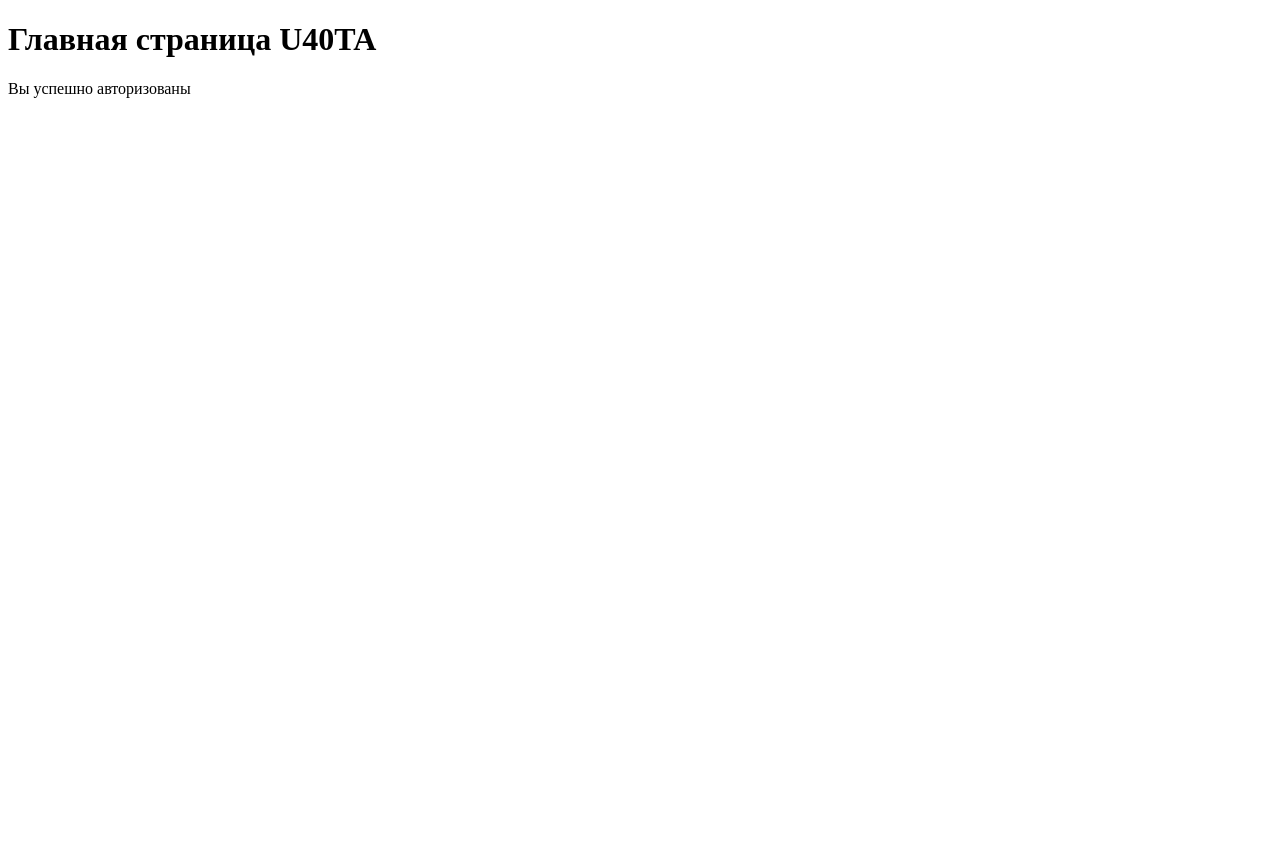
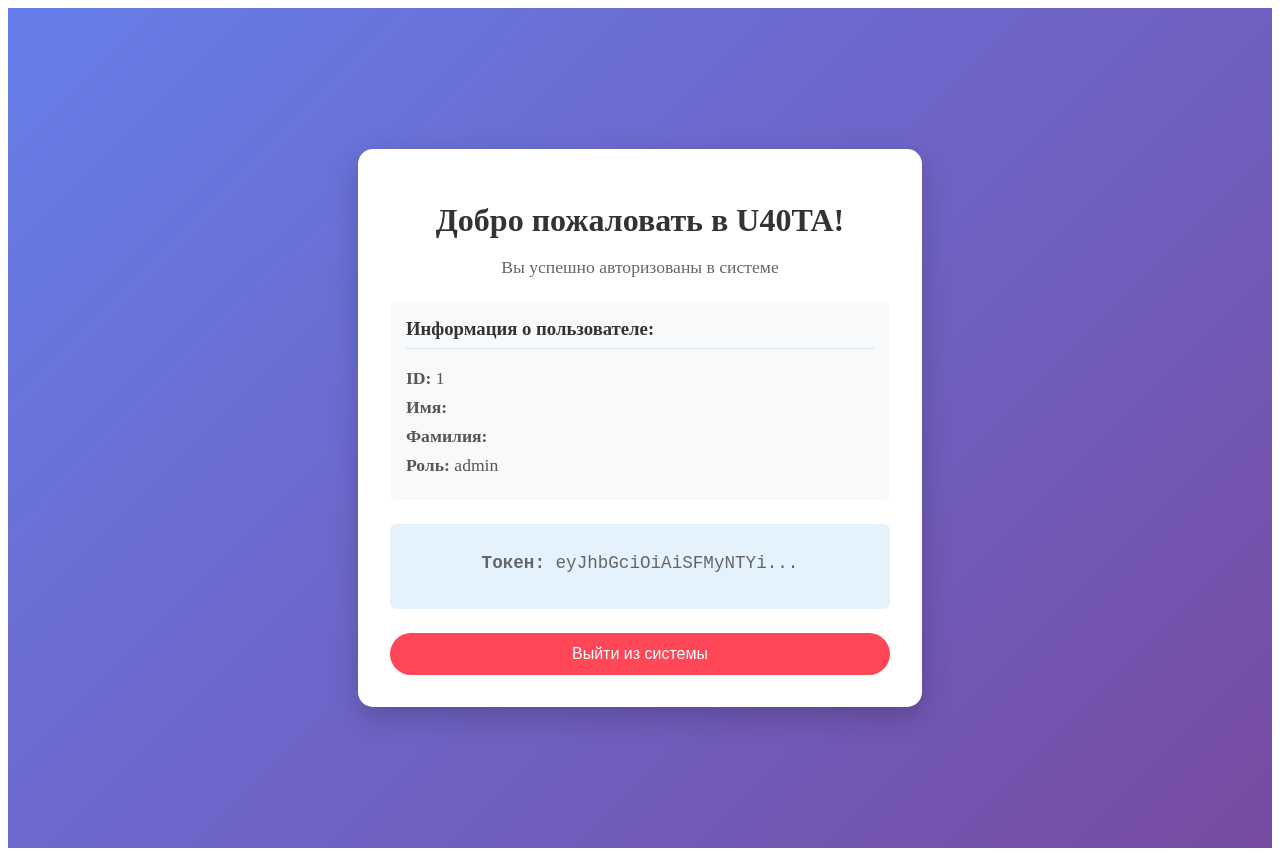
Before and after one commit to BooBa77/U40ta, a Vue app in the folder frontend/: page / in a window 1280 px wide. Before the commit the page ends 800 px from the top, so only its background shows below. Built offline with nearby package versions, Linux system fonts and the light colour scheme; sample sign-in values are in the browser's storage.

Commit message:
Добавлен переход на Home.vue после авторизации

```diff
--- a/frontend/src/router/index.js
+++ b/frontend/src/router/index.js
@@ -6,7 +6,8 @@ const routes = [
   {
     path: '/',
     name: 'Home',
-    component: Home
+    component: Home,
+    meta: { requiresAuth: true }
   },
   {
     path: '/dev-login',
@@ -20,4 +21,29 @@ const router = createRouter({
   routes
 })
 
+// Навигационный хук для проверки авторизации
+router.beforeEach((to, from, next) => {
+  const isAuthenticated = localStorage.getItem('auth_token')
+  const isDevelopment = import.meta.env.DEV;
+
+/*
+  if (to.meta.requiresAuth && !isAuthenticated) {
+    next('/dev-login')  // <- редирект на dev-login вместо login
+  } else {
+    next()
+  }
+*/
+  if (to.meta.requiresAuth && !isAuthenticated) {
+    // В разработке - на dev-login, на проде - на обычный login
+    if (isDevelopment) {
+      next('/dev-login');
+    } else {
+      next('/login');
+    }
+  } else {
+    next();
+  }
+
+})
+
 export default router
--- a/frontend/src/views/DevLogin.vue
+++ b/frontend/src/views/DevLogin.vue
@@ -1,25 +1,26 @@
 <template>
-  <div>
+  <div class="dev-login">
     <h1>Вход для разработки</h1>
 
     <!-- Выпадающий список пользователей -->
-    <div>
+    <div class="user-selection">
       <label>Выберите пользователя:</label>
       <select v-model="selectedUserId">
         <option value="">-- Выберите пользователя --</option>
         <option v-for="user in users" :key="user.id" :value="user.id">
-          {{ user.name }} (ID: {{ user.id }})
+          Пользователь #{{ user.id }}
         </option>
       </select>
     </div>
 
     <!-- Кнопка входа -->
-    <button @click="login" :disabled="!selectedUserId">
+    <button @click="login" :disabled="!selectedUserId" class="login-btn">
       Войти
     </button>
 
-    <!-- Сообщение об ошибке -->
-    <p v-if="error" style="color: red;">{{ error }}</p>
+    <!-- Сообщения -->
+    <div v-if="error" class="error">{{ error }}</div>
+    <div v-if="loading" class="loading">Выполняется вход...</div>
   </div>
 </template>
 
@@ -30,7 +31,8 @@ export default {
     return {
       users: [], // Список пользователей
       selectedUserId: '', // ID выбранного пользователя
-      error: '' // Сообщение об ошибке
+      error: '', // Сообщение об ошибке
+      loading: false // Флаг загрузки
     }
   },
   async mounted() {
@@ -56,6 +58,9 @@ export default {
     async login() {
       if (!this.selectedUserId) return
 
+      this.loading = true
+      this.error = ''
+
       try {
         // Отправляем запрос на бэкенд для получения JWT
         const response = await fetch('/api/auth/dev-login', {
@@ -64,25 +69,88 @@ export default {
             'Content-Type': 'application/json'
           },
           body: JSON.stringify({
-            userId: this.selectedUserId
+            userId: parseInt(this.selectedUserId)
           })
         })
 
         if (response.ok) {
           const data = await response.json()
 
-          // Сохраняем токен (например, в localStorage)
-          localStorage.setItem('auth_token', data.token)
+          // Сохраняем токен в localStorage
+          localStorage.setItem('auth_token', data.access_token)
 
-          // Переходим на главную страницу
+          // Просто перенаправляем на главную страницу
+          // Home.vue сам проверит авторизацию и получит данные пользователя
           this.$router.push('/')
         } else {
-          this.error = 'Ошибка авторизации'
+          const errorData = await response.json()
+          this.error = errorData.message || 'Ошибка авторизации'
         }
       } catch (err) {
         this.error = 'Ошибка соединения с сервером'
+      } finally {
+        this.loading = false
       }
     }
   }
 }
 </script>
+
+<style scoped>
+.dev-login {
+  max-width: 400px;
+  margin: 50px auto;
+  padding: 20px;
+  text-align: center;
+}
+
+.user-selection {
+  margin: 20px 0;
+}
+
+select {
+  width: 100%;
+  padding: 10px;
+  margin-top: 10px;
+  border: 1px solid #ccc;
+  border-radius: 4px;
+}
+
+.login-btn {
+  width: 100%;
+  padding: 12px;
+  background: #007bff;
+  color: white;
+  border: none;
+  border-radius: 4px;
+  cursor: pointer;
+  font-size: 16px;
+}
+
+.login-btn:disabled {
+  background: #6c757d;
+  cursor: not-allowed;
+}
+
+.login-btn:not(:disabled):hover {
+  background: #0056b3;
+}
+
+.error {
+  margin: 20px 0;
+  padding: 10px;
+  background-color: #ffebee;
+  color: #c62828;
+  border: 1px solid #ffcdd2;
+  border-radius: 4px;
+}
+
+.loading {
+  margin: 20px 0;
+  padding: 10px;
+  background-color: #e3f2fd;
+  color: #1565c0;
+  border: 1px solid #bbdefb;
+  border-radius: 4px;
+}
+</style>
--- a/frontend/src/views/Home.vue
+++ b/frontend/src/views/Home.vue
@@ -1,6 +1,149 @@
 <template>
-  <div>
-    <h1>Главная страница U40TA</h1>
-    <p>Вы успешно авторизованы</p>
+  <div class="home">
+    <div class="welcome-card">
+      <h1>Добро пожаловать в U40TA!</h1>
+      <p>Вы успешно авторизованы в системе</p>
+
+      <div class="user-info" v-if="userData">
+        <h3>Информация о пользователе:</h3>
+        <p><strong>ID:</strong> {{ userData.sub }}</p>
+        <p><strong>Имя:</strong> {{ userData.first_name }}</p>
+        <p><strong>Фамилия:</strong> {{ userData.last_name }}</p>
+        <p><strong>Роль:</strong> {{ userData.role }}</p>
+      </div>
+
+      <div class="token-info">
+        <p><strong>Токен:</strong> {{ tokenPreview }}</p>
+      </div>
+
+      <button @click="handleLogout" class="logout-btn">Выйти из системы</button>
+    </div>
   </div>
 </template>
+
+<script>
+export default {
+  name: 'Home',
+  data() {
+    return {
+      userData: null,
+      token: ''
+    }
+  },
+  computed: {
+    tokenPreview() {
+      if (!this.token) return 'не получен';
+      return this.token.substring(0, 20) + '...';
+    }
+  },
+  mounted() {
+    this.checkAuth();
+  },
+  methods: {
+    checkAuth() {
+      // Получаем токен из localStorage
+      this.token = localStorage.getItem('auth_token');
+
+      if (!this.token) {
+        // Если нет токена - перенаправляем на страницу входа
+        this.$router.push('/dev-login');
+        return;
+      }
+
+      try {
+        // Декодируем JWT токен чтобы получить данные пользователя
+        const payload = JSON.parse(atob(this.token.split('.')[1]));
+        this.userData = payload;
+        console.log('Данные пользователя:', payload);
+      } catch (error) {
+        console.error('Ошибка декодирования токена:', error);
+        this.handleLogout();
+      }
+    },
+
+    handleLogout() {
+      // Удаляем токен и перенаправляем на страницу входа
+      localStorage.removeItem('auth_token');
+      this.$router.push('/dev-login');
+    }
+  }
+}
+</script>
+
+<style scoped>
+.home {
+  display: flex;
+  justify-content: center;
+  align-items: center;
+  min-height: 100vh;
+  background: linear-gradient(135deg, #667eea 0%, #764ba2 100%);
+  padding: 20px;
+}
+
+.welcome-card {
+  background: white;
+  padding: 2rem;
+  border-radius: 15px;
+  box-shadow: 0 10px 30px rgba(0, 0, 0, 0.2);
+  text-align: center;
+  max-width: 500px;
+  width: 100%;
+}
+
+.welcome-card h1 {
+  color: #333;
+  margin-bottom: 1rem;
+  font-size: 2rem;
+}
+
+.welcome-card p {
+  color: #666;
+  margin-bottom: 1.5rem;
+  font-size: 1.1rem;
+}
+
+.user-info {
+  background: #f8f9fa;
+  padding: 1rem;
+  border-radius: 8px;
+  margin-bottom: 1.5rem;
+  text-align: left;
+}
+
+.user-info h3 {
+  margin-top: 0;
+  color: #333;
+  border-bottom: 1px solid #dee2e6;
+  padding-bottom: 0.5rem;
+}
+
+.user-info p {
+  margin: 0.5rem 0;
+  color: #555;
+}
+
+.token-info {
+  background: #e3f2fd;
+  padding: 0.75rem;
+  border-radius: 6px;
+  margin-bottom: 1.5rem;
+  font-family: monospace;
+  font-size: 0.9rem;
+}
+
+.logout-btn {
+  background: #ff4757;
+  color: white;
+  border: none;
+  padding: 12px 30px;
+  border-radius: 25px;
+  cursor: pointer;
+  font-size: 1rem;
+  transition: background 0.3s;
+  width: 100%;
+}
+
+.logout-btn:hover {
+  background: #ff3742;
+}
+</style>
```
Also changed, not shown: 2 other files (tests, documents, lock files or other folders).
